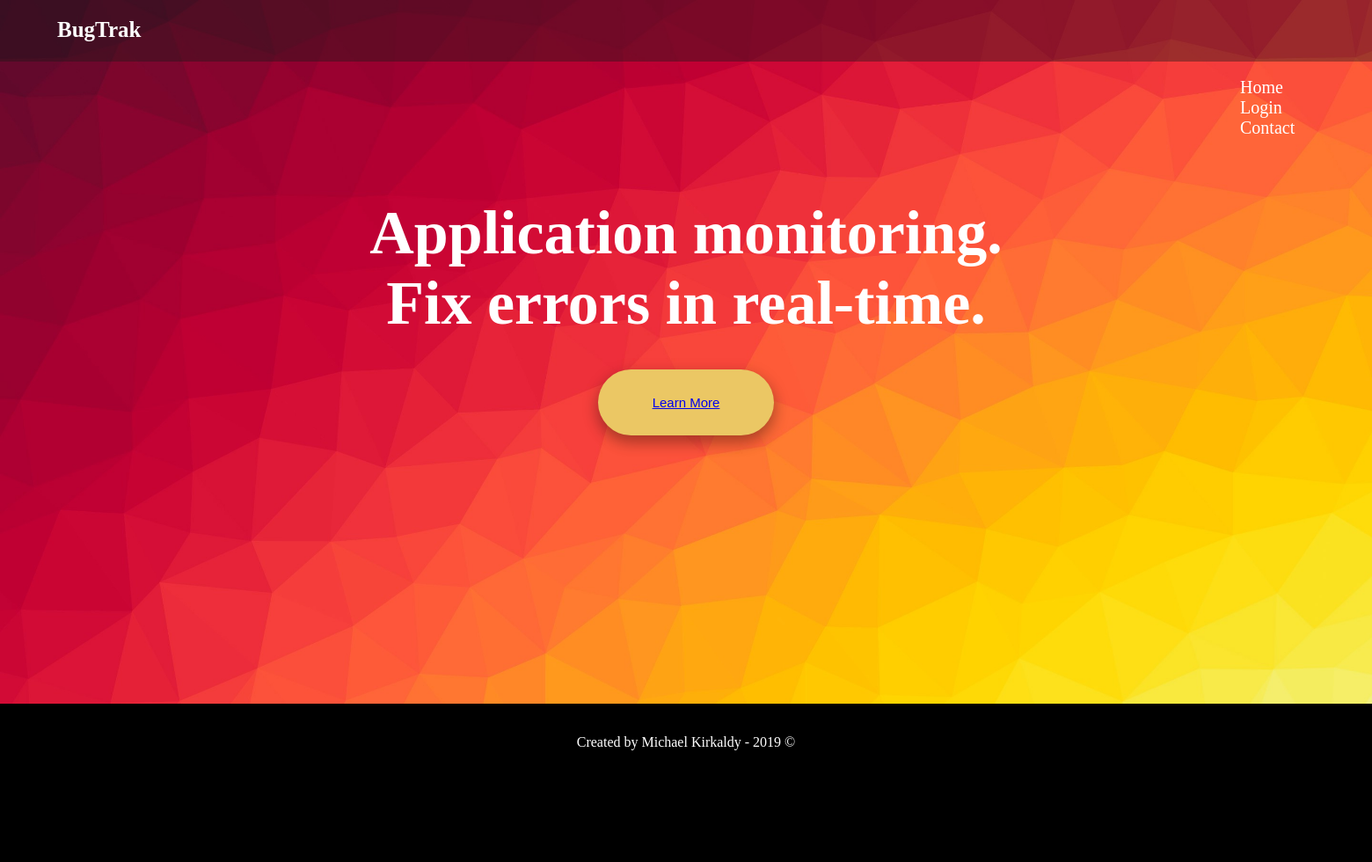
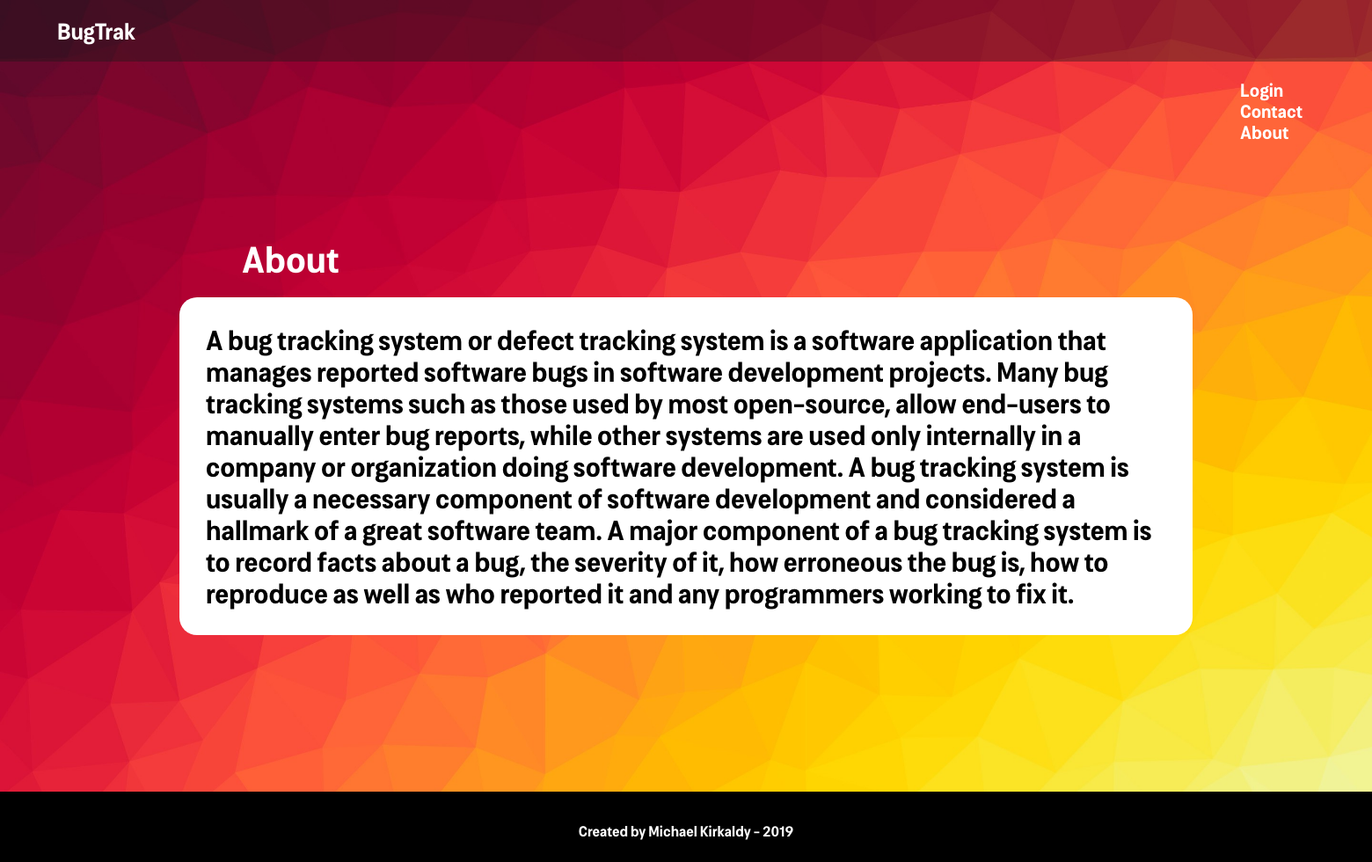
Before and after one commit to MichaelKirkaldyV/BugTrak, a Django app: page /about in a window 1560 px wide. Shown: the whole page at 88% size. Before the commit the page ends 853 px from the top, so only its background shows below. Run offline with Django 3.2, Linux system fonts and the light colour scheme.

Commit message:
updating contact.html & css

```diff
--- a/apps/Bugz/static/bugz/css/about.css
+++ b/apps/Bugz/static/bugz/css/about.css
@@ -0,0 +1,85 @@
+* {
+	margin: 0;
+	padding: 0;
+}
+
+@font-face {
+    font-family: cosima;
+    src: url('../fonts/Cosima-DemoBold.otf');
+  }
+
+.container{
+    height: 100%;
+    width: 100%;
+}
+
+.header {
+    font-family: cosima;
+    height: 70px;
+    width: 100%;
+    background-color: rgba(26, 24, 24, 0.4);
+}
+
+.title {
+    color: white;
+    font-size: 25px;
+    padding: 20px;
+    padding-left: 65px;;
+    display: inline-block;
+}
+
+nav {
+    margin-left: 1390px;
+    height: 20px;
+    padding: 20px;
+    display: inline-block;
+}
+
+nav a {
+    text-decoration: none;
+    color: white;
+    font-size: 20px;
+    margin-top: 20px;
+    margin-right: 20px;
+}
+
+/*--------------------------------------BODY-----------------------------------*/
+
+.main-body {
+    background-image: url('../images/red-wallpaper.jpg');
+    background-size: cover;
+    height: 900px;
+    width: 100%;
+}
+
+.a-title {
+    color: white;
+    font-family: cosima;
+    font-size: 40px;
+    margin-left: 275px;
+    margin-bottom: 20px;
+    margin-top: 200px;
+
+}
+
+.text {
+    background-color: white;
+    font-family: cosima;
+    font-size: 30px;
+    padding: 30px;
+    width: 70%;
+    margin: auto;
+    border-radius: 20px;
+}
+
+/*---------------------------------------FOOTER------------------------*/
+
+.footer {
+    font-family: cosima;
+    color: white;
+    padding-top: 35px;;
+    text-align: center;
+    height: 45px;
+    width: 100%;
+    background-color: black;
+}
--- a/apps/Bugz/static/bugz/css/homepage.css
+++ b/apps/Bugz/static/bugz/css/homepage.css
@@ -2,6 +2,11 @@
 	margin: 0;
 	padding: 0;
 }
+
+@font-face {
+    font-family: cosima;
+    src: url('../fonts/Cosima-DemoBold.otf');
+  }
 
 .container{
     height: 100%;
@@ -9,6 +14,7 @@
 }
 
 .header {
+    font-family: cosima;
     height: 70px;
     width: 100%;
     background-color: rgba(26, 24, 24, 0.4);
@@ -36,6 +42,8 @@ nav a {
     margin-right: 20px;
 }
 
+/*---------------------- BODY----------------------------------*/
+
 .main-body {
     background-image: url('../images/red-wallpaper.jpg');
     background-size: cover;
@@ -49,11 +57,65 @@ nav a {
 }
 
 .body-text h1, h2 {
+    font-family: cosima;
     color: white;
     font-size: 70px;
 }
 
+.body-text2, .body-text3 {
+    font-family: cosima;
+    width: 100%;
+    height: 500px;
+    color: black;
+    font-size: 30px;
+    text-align: center;
+    background-color: white;
+}
+
+.body-text2, .body-text3 h2{
+    font-size: 20px;
+    color: black;
+}
+
+.body-left, .body-left2 {
+    width: 500px;
+    height: 300px;
+    margin-top: 165px;
+    color: black;
+    display: inline-block;
+}
+
+.body-left {
+    margin-left: 170px;
+    margin-right: 30px;
+    font-size: 30px;
+}
+
+.body-left h2 {
+    color: black;
+    font-size: 20px;
+}
+
+.body-right {
+    margin-top: 70px;
+    margin-right: 170px;
+}
+
+.body-right, .body-right2 {
+    margin-top: 45px;
+    background-color: green;
+    width: 400px;
+    height: 400px;
+    display: inline-block;
+    vertical-align: top;
+    background-image: url('../images/main-page2.jpg');
+    background-size: cover;
+    border-radius: 50%;
+
+}
+
 button {
+    font-family: cosima;
     background-color: rgb(235, 199, 100);
     height: 75px;
     font-size: 15px;
@@ -63,6 +125,9 @@ button {
     cursor: pointer;
     margin-top: 35px;
     box-shadow: 0 8px 16px 0 rgba(0,0,0,0.2), 0 6px 20px 0 rgba(0,0,0,0.19);
+}
+
+button a {
     text-decoration: none;
 }
 
@@ -73,6 +138,7 @@ button {
 }
 
 .footer {
+    font-family: cosima;
     color: white;
     padding-top: 35px;;
     text-align: center;
--- a/apps/Bugz/templates/bugz/about.html
+++ b/apps/Bugz/templates/bugz/about.html
@@ -0,0 +1,34 @@
+<!DOCTYPE html>
+<html lang="en">
+    <head>
+        <title>About</title>
+        {% load static %}
+        <link rel="stylesheet" type="text/css" href="{% static 'bugz/css/about.css' %}">
+    </head>
+    <body>
+         <div class="container">
+            <div class="main-body">
+                  <div class="header">
+                     <h1 class="title">BugTrak</h1>
+                         <nav>
+                           <a href="/login">Login</a>
+                           <a href="/contact">Contact</a>
+                           <a href="/about">About</a>
+                         </nav>
+                  </div>
+                  <h1 class="a-title">About</h1>
+                  <div class="text">
+                      <p>A bug tracking system or defect tracking system is a software application that manages reported software bugs in software development projects.
+                          Many bug tracking systems such as those used by most open-source, allow end-users to manually enter bug reports, while other systems are used only internally in a company or organization doing software development.
+                          A bug tracking system is usually a necessary component of software development and considered a hallmark of a great software team.
+
+                          A major component of a bug tracking system is to record facts about a bug, the severity of it, how erroneous the bug is, how to reproduce as well as who reported it and any programmers working to fix it.
+                      </p>
+                  </div>
+            </div>
+            <div class="footer">
+                <p>Created by Michael Kirkaldy - 2019</p>
+            </div>
+       </div>
+    </body>
+</html>
--- a/apps/Bugz/templates/bugz/homepage.html
+++ b/apps/Bugz/templates/bugz/homepage.html
@@ -11,9 +11,9 @@
                     <div class="header">
                             <h1 class="title">BugTrak</h1>
                             <nav>
-                                <a href="/home">Home</a>
                                 <a href="/login">Login</a>
                                 <a href="/contact">Contact</a>
+                                <a href="/about">About</a>
                             </nav>
                     </div>
                 <div class="body-text">
@@ -21,15 +21,27 @@
                     <h2>Fix errors in real-time.</h2>
                     <button><a href="/about">Learn More</a></button>
                 </div>
-                <div class="body-text2">
-
+            </div>
+            <div class="body-text2">
+                <div class="body-left">
+                    <h1>Manage Bugs</h1>
+                    <h2>Track bugs in real-time. See who is working on what, when and how.</h2>
                 </div>
-                <div class="body-text3">
+                <div class="body-right">
 
                 </div>
             </div>
+            <div class="body-text3">
+                <div class="body-right2">
+
+                </div>
+                <div class="body-left2">
+                    <h1>Manage Users</h1>
+                    <h2>Add custom employee categories (i.e departments, projects, or office.)</h2>
+                </div>
+            </div>
             <div class="footer">
-                    <p>Created by Michael Kirkaldy - 2019 &#169;</p>
+                    <p>Created by Michael Kirkaldy - 2019</p>
             </div>
         </div>
     </body>
--- a/apps/Bugz/urls.py
+++ b/apps/Bugz/urls.py
@@ -2,8 +2,8 @@ from django.conf.urls import url
 from . import views
 
 urlpatterns = [
-    url(r'^', views.homepage),
-    url(r'^', views.contact),
-    url(r'^', views.about),
-    url(r'^', views.login),
+    url(r'^$', views.homepage),
+    url(r'^contact$', views.contact),
+    url(r'^about$', views.about),
+    url(r'login$', views.login),
 ]
--- a/apps/Bugz/views.py
+++ b/apps/Bugz/views.py
@@ -1,4 +1,5 @@
 from django.shortcuts import render, redirect
+from .models import *
 
 def homepage(request):
     return render(request, "Bugz/homepage.html")
```
Also changed, not shown: apps/Bugz/templates/bugz/contact.html (added, +28 -0 lines), apps/Bugz/static/bugz/css/contact.css (added), apps/Bugz/static/bugz/fonts/Cosima-DemoBold.otf (added), apps/Bugz/static/bugz/images/main-page1.jpg (added), apps/Bugz/static/bugz/images/main-page2.jpg (added), apps/Bugz/static/bugz/images/main-page3.jpeg (added), apps/Bugz/static/bugz/images/main-page4.jpeg (added), apps/Bugz/static/bugz/images/main-page5.jpg (added).
